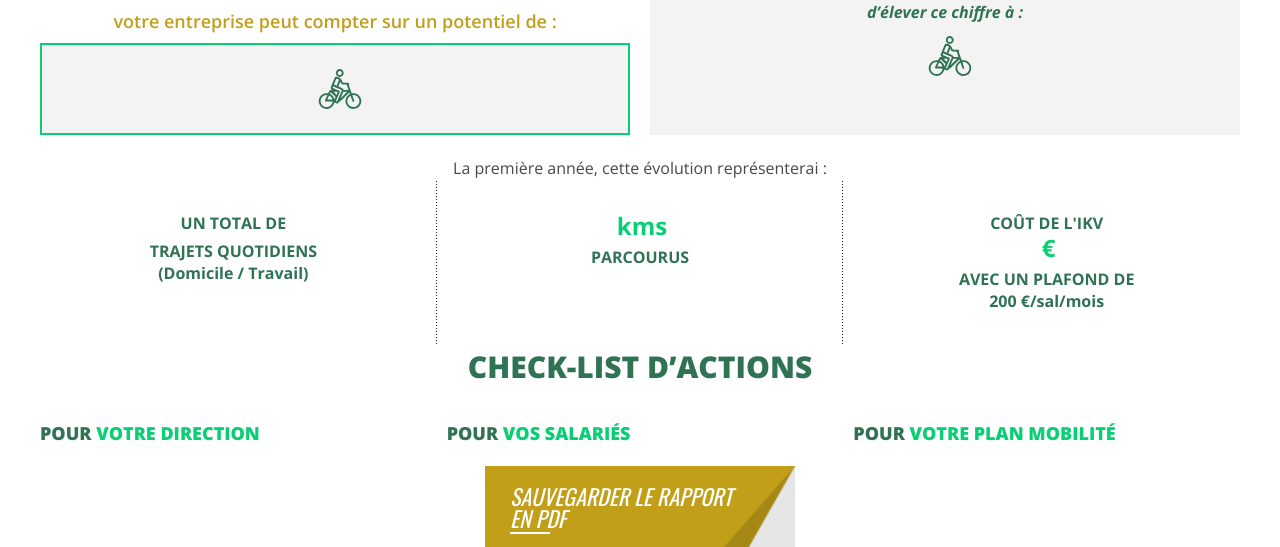
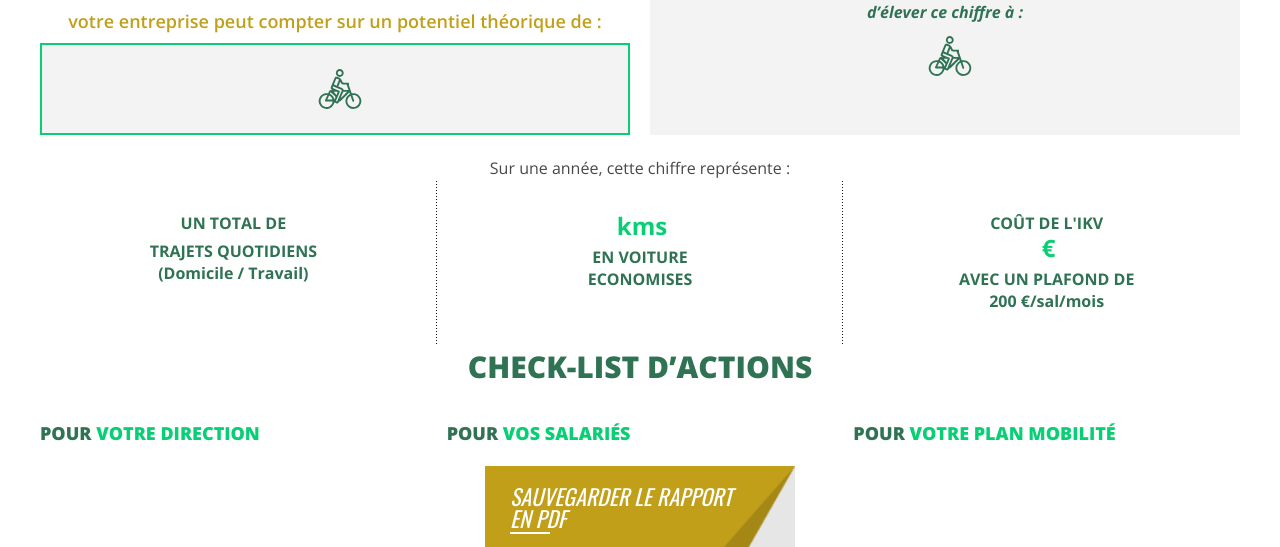
Before and after one commit to cartoinddigo/MPM3, a Django app: template velo/templates/velo/detailsplayer.html in a window 1280 px wide. Shown: the part 415-962 px from the top of the page. Run offline with Django 3.2, Linux system fonts and the light colour scheme; the template is opened without the code that fills it, so the values that code supplies are empty.

Commit message:
Update detailsplayer.html

```diff
--- a/velo/templates/velo/detailsplayer.html
+++ b/velo/templates/velo/detailsplayer.html
@@ -19,7 +19,7 @@
                             </div>
 
                             <div class="Result">
-                                <strong class="Result-text">votre entreprise peut compter sur un potentiel de&nbsp;:</strong>
+                                <strong class="Result-text">votre entreprise peut compter sur un potentiel théorique de&nbsp;:</strong>
                                 <div class="Result-value Result-value--highlighted">
                                     <div class="Result-value-number">{{players.pvelo}}</div>
                                     <svg class="Result-value-icon" width="44" height="44">
@@ -44,7 +44,7 @@
                 </div>
                 <div class="Section-inner">
                     <div class="Wysiwyg u-textCenter">
-                        <p>La première année, cette évolution représenterai :</p>
+                        <p>Sur une année, cette chiffre représente :</p>
                     </div>
                 </div>
                 <div class="Section-inner">
@@ -64,7 +64,7 @@
                                     <div class="KeyFigure-value">
                                         <b class="KeyFigure-value-number">{{players.distance}}</b>&nbsp;<span class="KeyFigure-value-unit">kms</span>
                                     </div>
-                                    <div class="KeyFigure-name">PARCOURUS</div>
+                                    <div class="KeyFigure-name">EN VOITURE<br>ECONOMISES</div>
                                 </div>
                             </div>
                             <div class="Grid-item" grid-size="1/3 1@M">
```
